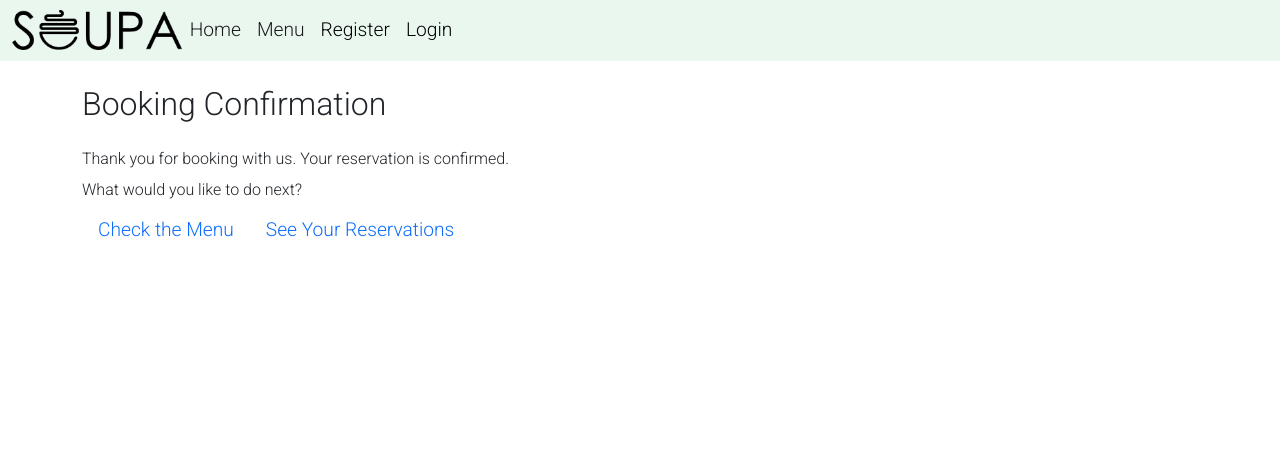
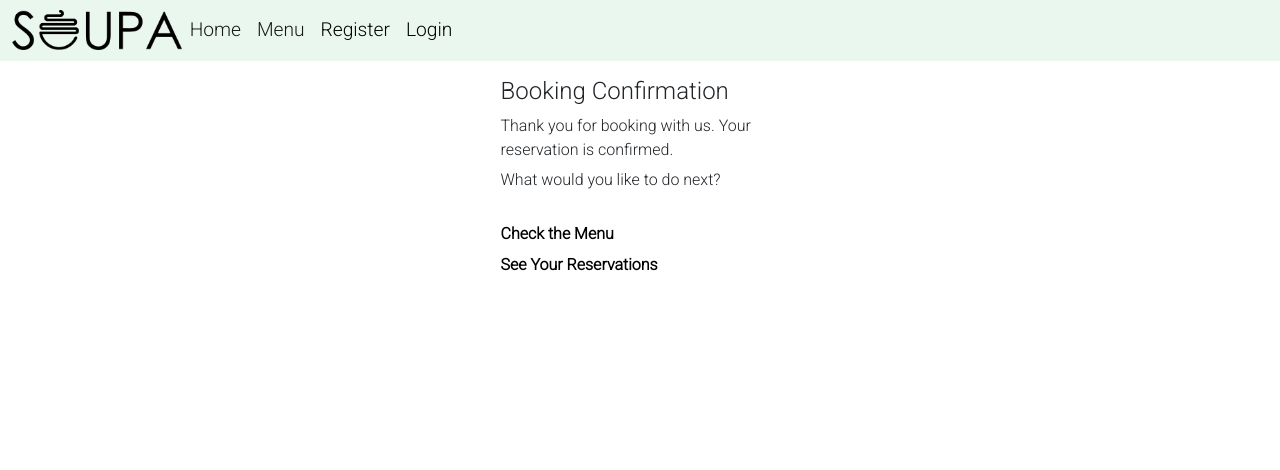
Before and after one commit to Darioc18/PP4-restaurant-booking-system, a Django app: page /confirmation/ in a window 1280 px wide. Shown: the top 470 px of the page. Run offline with Django 4.2, Linux system fonts and the light colour scheme; some libraries are stand-ins or nearby versions.

Commit message:
Style confirmation and reservations list pages

```diff
--- a/templates/confirmation_page.html
+++ b/templates/confirmation_page.html
@@ -1,18 +1,15 @@
 {% extends 'base.html' %}
 
 {% block content %}
-    <div class="container mt-4">
-        <h2 class="mb-4">Booking Confirmation</h2>
+
+<div class="container background-image">
+    <div class="confirmation col-md-3 mx-auto mt-3">
+        <h4>Booking Confirmation</h4>
         <p>Thank you for booking with us. Your reservation is confirmed.</p>
         <p>What would you like to do next?</p>
-
-        <ul class="nav">
-            <li class="nav-item">
-                <a class="nav-link" href="{% url 'menu' %}">Check the Menu</a>
-            </li>
-            <li class="nav-item">
-                <a class="nav-link" href="{% url 'reservations_list' %}">See Your Reservations</a>
-            </li>
-        </ul>
+        <br>
+        <p><strong><a class="link" href="{% url 'menu' %}">Check the Menu</a></strong></p>
+        <p><strong><a class="link" href="{% url 'reservations_list' %}">See Your Reservations</a></strong></p>
     </div>
+</div>
 {% endblock %}
```
Also changed, not shown: templates/reservations_list.html (+6 -9 lines).
